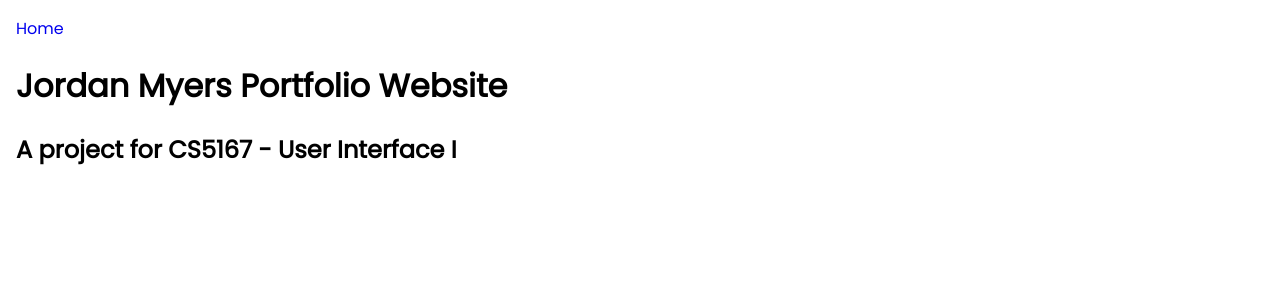
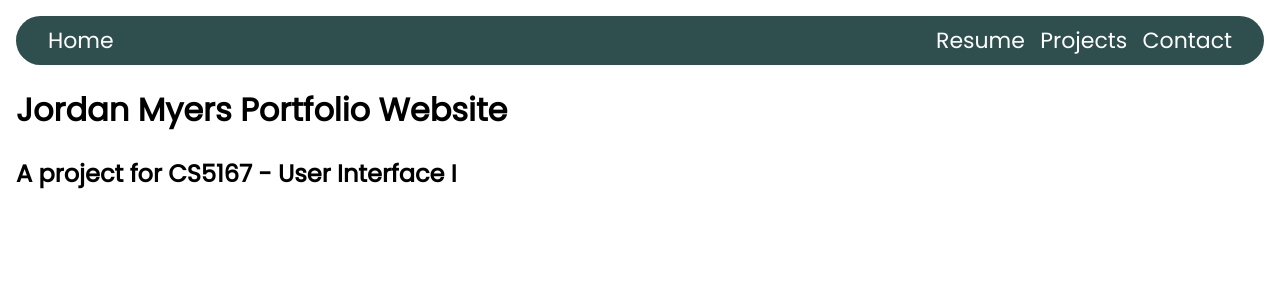
Before and after one commit to ezzy-dev/portfolio-website, a React (Create React App) app: page / in a window 1280 px wide. Shown: the top 300 px of the page. Built offline with nearby package versions, Linux system fonts and the light colour scheme.

Commit message:
basic wip header

```diff
--- /dev/null
+++ b/src/components/header/Header.scss
@@ -0,0 +1,28 @@
+a {
+    margin: 8px 0px;
+    font-size: 22px;
+    color:white;
+}
+
+.header-container,
+.header-left,
+.header-right {
+    display: flex;
+}
+
+.header-container {
+    justify-content: space-between;
+    background-color: darkslategray;
+    border-radius: 32px;
+}
+
+.header-left {
+    margin-left: 32px;
+    flex: 3;
+}
+
+.header-right {
+    justify-content: space-between;
+    margin-right: 32px;
+    flex: 1;
+}
--- a/src/components/header/Header.tsx
+++ b/src/components/header/Header.tsx
@@ -1,11 +1,19 @@
 import React from "react";
 import { Link } from "react-router-dom";
+import "./Header.scss"
 
 function Header(): JSX.Element {
     return (
         <header>
             <nav className="header-container">
-                <Link to="/">Home</Link>
+                <div className="header-left">
+                    <Link to="/">Home</Link>
+                </div>
+                <div className="header-right">
+                    <Link to="/resume">Resume</Link>
+                    <Link to="/projects">Projects</Link>
+                    <Link to="/contact">Contact</Link>
+                </div>
             </nav>
         </header>
     );
```
